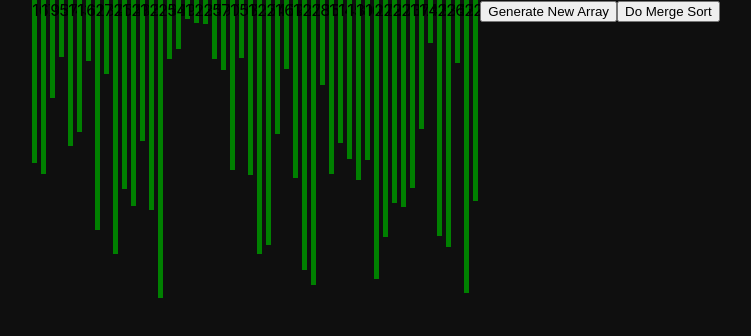
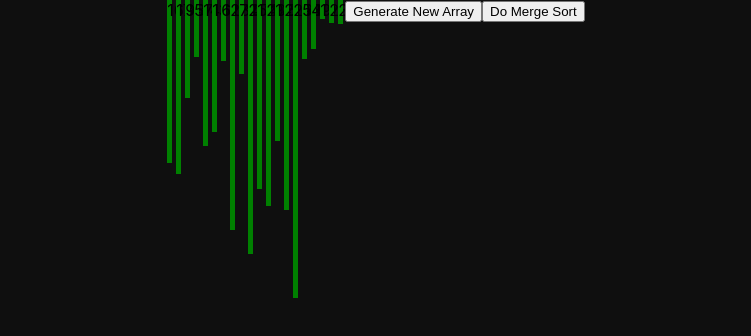
Before and after one commit to thomascountoures/sorting-visualizer-tool, a React (Create React App) app: page / in a window 1280 px wide. Shown: the top 336 px of the page, without its empty margins (265-1016 px from the left). Built offline with nearby package versions, Linux system fonts and the light colour scheme.

Commit message:
fix doMergeSort not firing off

```diff
--- a/src/App.tsx
+++ b/src/App.tsx
@@ -14,7 +14,7 @@ const App = () => {
         <SortingVisualizer
           maxArrayBarHeight={315}
           minArrayBarHeight={5}
-          arrayLength={50}
+          arrayLength={20}
         />
       </Provider>
     </div>
--- a/src/components/SortingVisualizer.tsx
+++ b/src/components/SortingVisualizer.tsx
@@ -13,6 +13,7 @@ export interface SortingVisualizerProps {
   randomArray: number[];
   setRandomArray: (arrayLength: number, max: number, min: number) => void;
   arrayLength: number;
+  doMergeSort: (array: number[]) => void;
 }
 
 const SortingVisualizer = (props: SortingVisualizerProps) => {
@@ -24,6 +25,7 @@ const SortingVisualizer = (props: SortingVisualizerProps) => {
     setRandomArray,
     randomArray,
     arrayLength,
+    doMergeSort,
   } = props;
 
   React.useEffect(() => {
--- a/src/redux/actions/sortingVisualizerActionHandlers.ts
+++ b/src/redux/actions/sortingVisualizerActionHandlers.ts
@@ -7,6 +7,7 @@ export const setRandomArray = (
   maxSize: number,
   minSize: number
 ) => (dispatch: any) => {
+  console.log('setting random array');
   const result: number[] = [];
 
   for (let i = 0, length = arrayLength; i < length; i++) {
```
